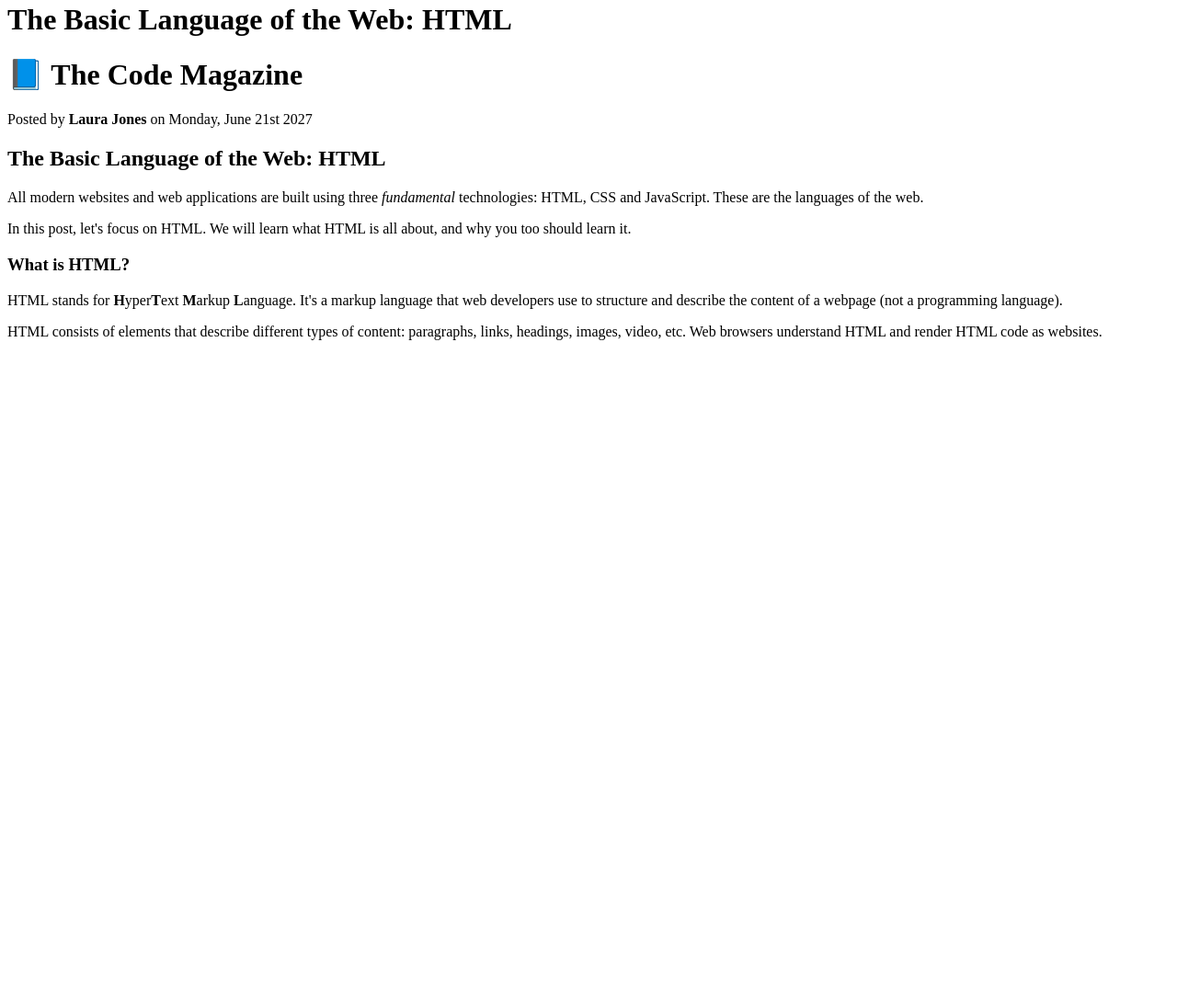
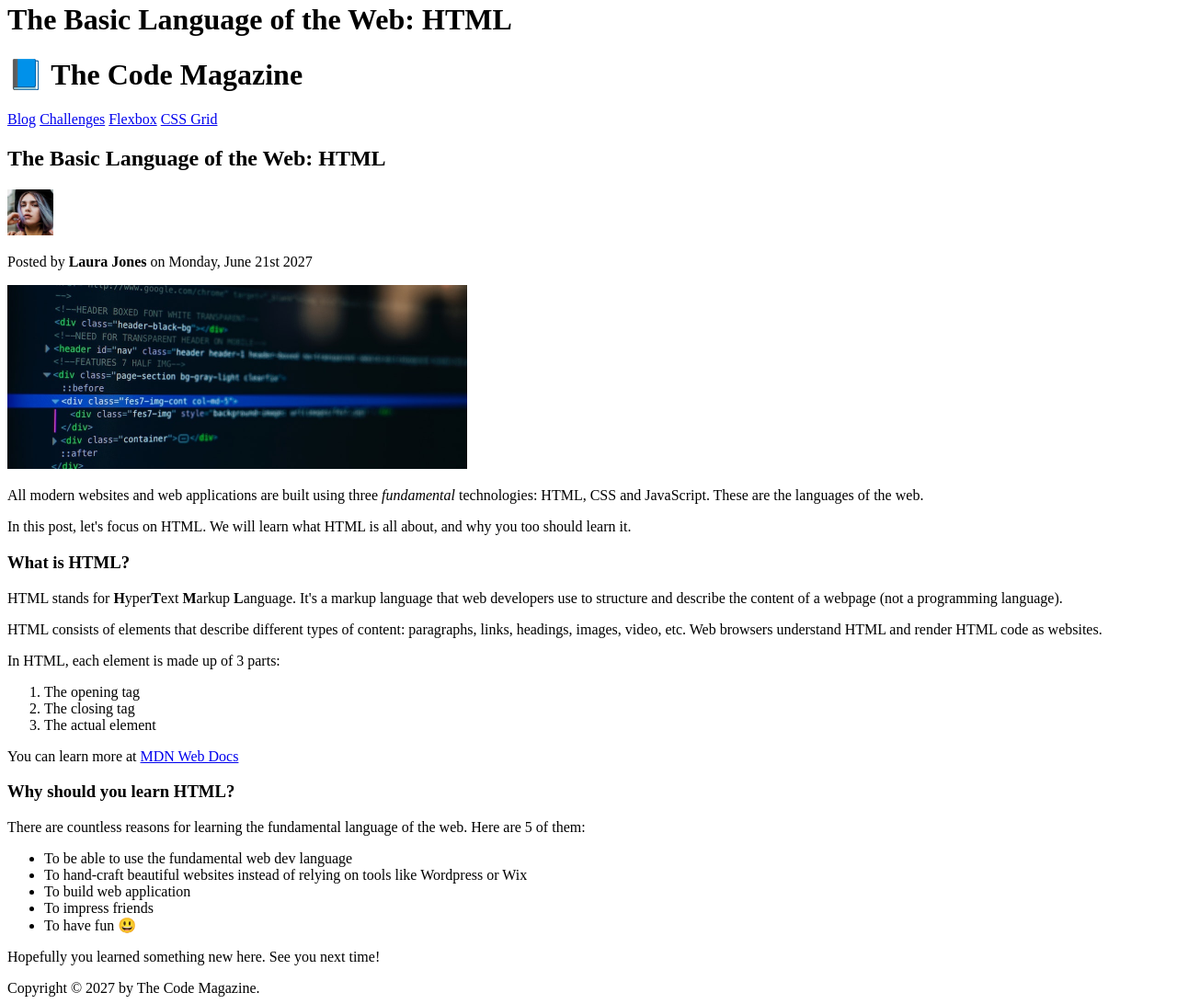
Before and after one commit to lhzdnb/html-css-course, a plain HTML site: page 02-HTML-Fundamentals/index.html in a window 1280 px wide. Shown: the part 18-1110 px from the top of the page at 92% size. Before the commit the page ends 800 px from the top, so only its background shows below. Drawn offline with Linux system fonts and the light colour scheme.

Commit message:
Structure our page

```diff
--- a/02-HTML-Fundamentals/index.html
+++ b/02-HTML-Fundamentals/index.html
@@ -13,9 +13,37 @@
     <h5>The Basic Language of the Web: HTML</h5>
     <h6>The Basic Language of the Web: HTML</h6>
     -->
+
+    <header>
       <h1>📘 The Code Magazine</h1>
+
+      <nav>
+        <a href="blog.html" target="_blank">Blog</a>
+        <a href="Challenges.html" target="_blank">Challenges</a>
+        <a href="Flexbox.html" target="_blank">Flexbox</a>
+        <a href="CSS-Grid.html" target="_blank">CSS Grid</a>
+      </nav>
+    </header>
+
+    <article>
+      <header>
+        <h2>The Basic Language of the Web: HTML</h2>
+
+        <img
+          src="laura-jones.jpg"
+          alt="Headshot of Laura Jonas"
+          height="50"
+          width="50"
+        />
         <p>Posted by <strong>Laura Jones</strong> on Monday, June 21st 2027</p>
-    <h2>The Basic Language of the Web: HTML</h2>
+        <img
+          src="post-img.jpg"
+          alt="HTML code on a screen"
+          height="200"
+          width="500"
+        />
+      </header>
+
       <p>
         All modern websites and web applications are built using three
         <em>fundamental</em>
@@ -31,9 +59,9 @@
       <h3>What is HTML?</h3>
       <p>
         HTML stands for <strong>H</strong>yper<strong>T</strong>ext
-      <strong>M</strong>arkup <strong>L</strong>anguage. It's a markup language
-      that web developers use to structure and describe the content of a webpage
-      (not a programming language).
+        <strong>M</strong>arkup <strong>L</strong>anguage. It's a markup
+        language that web developers use to structure and describe the content
+        of a webpage (not a programming language).
       </p>
 
       <p>
@@ -41,5 +69,42 @@
         paragraphs, links, headings, images, video, etc. Web browsers understand
         HTML and render HTML code as websites.
       </p>
+      <p>In HTML, each element is made up of 3 parts:</p>
+      <ol>
+        <li>The opening tag</li>
+        <li>The closing tag</li>
+        <li>The actual element</li>
+      </ol>
+
+      <p>
+        You can learn more at
+        <a
+          href="https://developer.mozilla.org/en-US/docs/Web/HTML"
+          target="_blank"
+          >MDN Web Docs</a
+        >
+      </p>
+
+      <h3>Why should you learn HTML?</h3>
+
+      <p>
+        There are countless reasons for learning the fundamental language of the
+        web. Here are 5 of them:
+      </p>
+
+      <ul>
+        <li>To be able to use the fundamental web dev language</li>
+        <li>
+          To hand-craft beautiful websites instead of relying on tools like
+          Wordpress or Wix
+        </li>
+        <li>To build web application</li>
+        <li>To impress friends</li>
+        <li>To have fun 😃</li>
+      </ul>
+      <p>Hopefully you learned something new here. See you next time!</p>
+    </article>
+
+    <footer>Copyright &copy; 2027 by The Code Magazine.</footer>
   </body>
 </html>
```
Also changed, not shown: 02-HTML-Fundamentals/CSS-Grid.html (added, +8 -0 lines), 02-HTML-Fundamentals/Challenges.html (added, +8 -0 lines), 02-HTML-Fundamentals/Flexbox.html (added, +8 -0 lines), 02-HTML-Fundamentals/blog.html (added, +8 -0 lines). Lines whose indentation alone changed are shown as unchanged.
